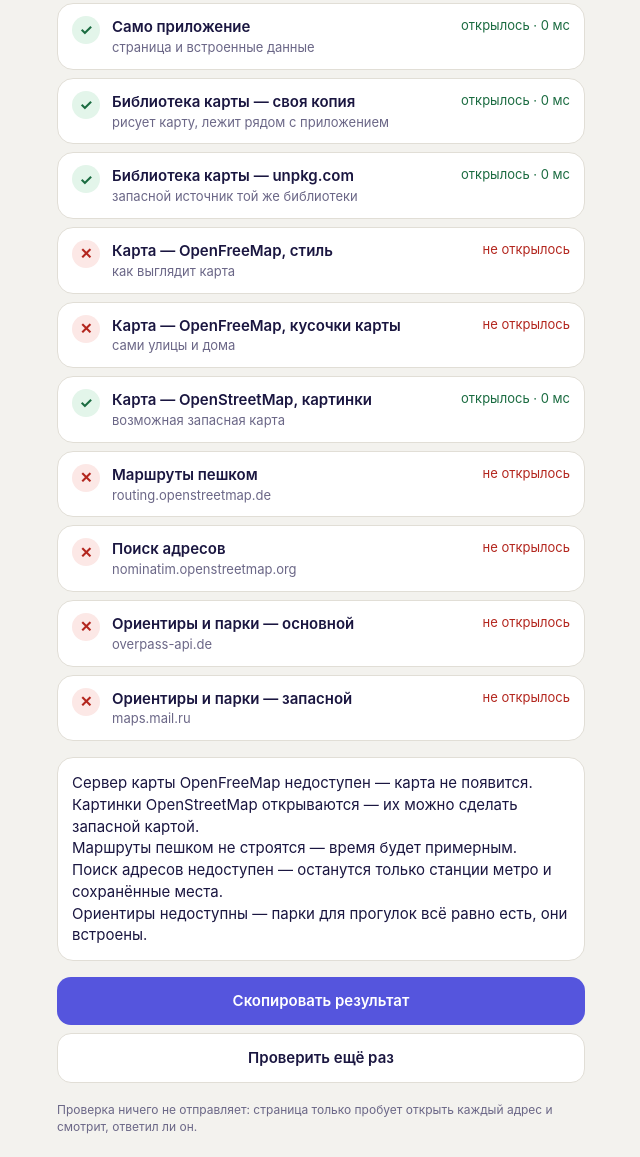
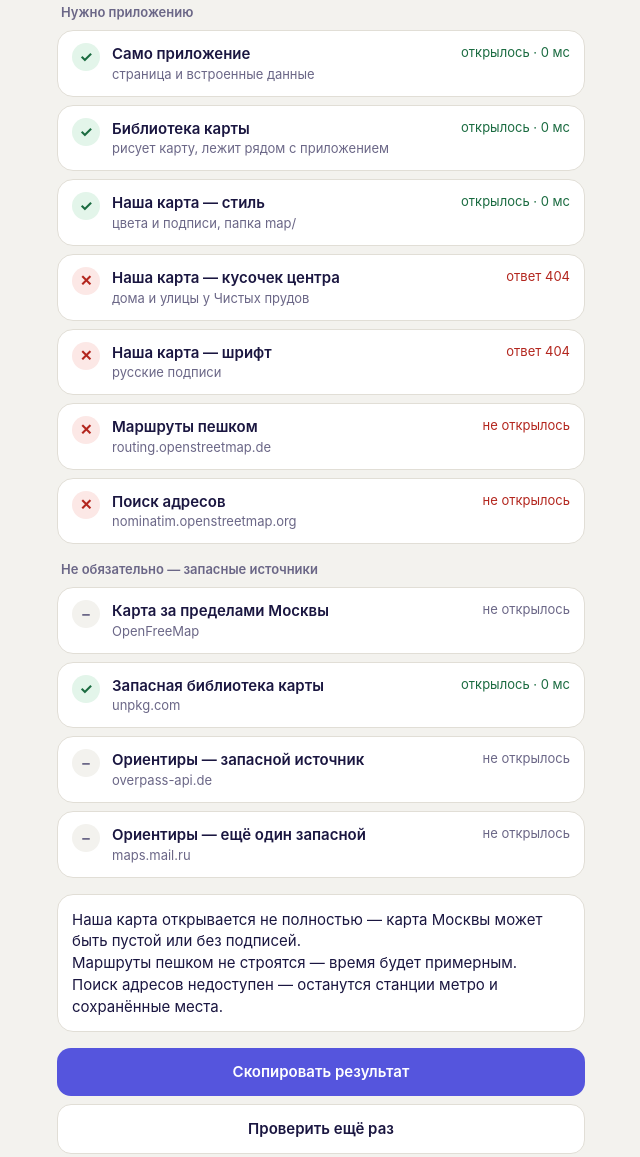
Before and after one commit to sputnik101/gis, a plain HTML site: page check.html in a window 1280 px wide. Shown: the part 123-1280 px from the top of the page, without its empty margins (319-959 px from the left). Drawn offline with nearby package versions, Linux system fonts and the light colour scheme; no server answers.

Commit message:
check.html: главное — своя карта, маршруты и поиск; запасные источники — «не обязательно»
Co-Authored-By: Claude Opus 5.5 <noreply@anthropic.com>
Claude-Session: https://claude.ai/code/session_01PURW8paFxrnES7TYCLwH7F

```diff
--- a/check.html
+++ b/check.html
@@ -19,6 +19,9 @@ h1{font-size:24px;margin:0 0 6px}
 .m{color:var(--muted);font-size:13px;overflow-wrap:anywhere}
 .st{margin-left:auto;flex:none;font-size:13px;color:var(--muted);text-align:right;white-space:nowrap}
 .ok .st{color:var(--ok)} .bad .st{color:var(--bad)}
+.opt .dot{background:var(--bg);color:var(--muted)} .opt .st{color:var(--muted)}
+.grp{font-size:13px;font-weight:600;color:var(--muted);margin:16px 4px 8px}
+.grp:first-child{margin-top:0}
 .sum{border-radius:16px;padding:14px;margin:16px 0;background:#fff;border:1px solid var(--line)}
 button{font:inherit;font-weight:600;border:0;border-radius:14px;padding:13px 18px;cursor:pointer}
 .main{background:var(--violet-btn);color:#fff;width:100%}
@@ -37,19 +40,20 @@ button{font:inherit;font-weight:600;border:0;border-radius:14px;padding:13px 18p
   <p class="foot">Проверка ничего не отправляет: страница только пробует открыть каждый адрес и смотрит, ответил ли он.</p>
 </main>
 <script>
-const VER = '0.5.1';
-// что проверяем: [название для человека, зачем это приложению, как проверять, адрес]
+let VER = '…';   // версия берётся из самого приложения (index.html), чтобы страница не отставала
+// что проверяем: [название, зачем это приложению, как проверять, адрес, обязательно ли]
 const CHECKS = [
-  ['Само приложение', 'страница и встроенные данные', 'fetch', 'index.html'],
-  ['Библиотека карты — своя копия', 'рисует карту, лежит рядом с приложением', 'fetch', 'vendor/maplibre-gl.js'],
-  ['Библиотека карты — unpkg.com', 'запасной источник той же библиотеки', 'fetch', 'https://unpkg.com/maplibre-gl@4.7.1/package.json'],
-  ['Карта — OpenFreeMap, стиль', 'как выглядит карта', 'fetch', 'https://tiles.openfreemap.org/styles/liberty'],
-  ['Карта — OpenFreeMap, кусочки карты', 'сами улицы и дома', 'fetch', 'https://tiles.openfreemap.org/planet'],
-  ['Карта — OpenStreetMap, картинки', 'возможная запасная карта', 'img', 'https://tile.openstreetmap.org/10/619/320.png'],
-  ['Маршруты пешком', 'routing.openstreetmap.de', 'fetch', 'https://routing.openstreetmap.de/routed-foot/route/v1/foot/37.6176,55.7558;37.6200,55.7570?overview=false'],
-  ['Поиск адресов', 'nominatim.openstreetmap.org', 'fetch', 'https://nominatim.openstreetmap.org/search?q=%D0%9C%D0%BE%D1%81%D0%BA%D0%B2%D0%B0&format=json&limit=1'],
-  ['Ориентиры и парки — основной', 'overpass-api.de', 'fetch', 'https://overpass-api.de/api/status'],
-  ['Ориентиры и парки — запасной', 'maps.mail.ru', 'fetch', 'https://maps.mail.ru/osm/tools/overpass/api/status'],
+  ['Само приложение', 'страница и встроенные данные', 'fetch', 'index.html', true],
+  ['Библиотека карты', 'рисует карту, лежит рядом с приложением', 'fetch', 'vendor/maplibre-gl.js', true],
+  ['Наша карта — стиль', 'цвета и подписи, папка map/', 'fetch', 'map/style.json', true],
+  ['Наша карта — кусочек центра', 'дома и улицы у Чистых прудов', 'fetch', 'map/tiles/14/9905/5121.pbf', true],
+  ['Наша карта — шрифт', 'русские подписи', 'fetch', 'map/fonts/Noto%20Sans%20Regular/1024-1279.pbf', true],
+  ['Маршруты пешком', 'routing.openstreetmap.de', 'fetch', 'https://routing.openstreetmap.de/routed-foot/route/v1/foot/37.6176,55.7558;37.6200,55.7570?overview=false', true],
+  ['Поиск адресов', 'nominatim.openstreetmap.org', 'fetch', 'https://nominatim.openstreetmap.org/search?q=%D0%9C%D0%BE%D1%81%D0%BA%D0%B2%D0%B0&format=json&limit=1', true],
+  ['Карта за пределами Москвы', 'OpenFreeMap', 'fetch', 'https://tiles.openfreemap.org/styles/liberty', false],
+  ['Запасная библиотека карты', 'unpkg.com', 'fetch', 'https://unpkg.com/maplibre-gl@4.7.1/package.json', false],
+  ['Ориентиры — запасной источник', 'overpass-api.de', 'fetch', 'https://overpass-api.de/api/status', false],
+  ['Ориентиры — ещё один запасной', 'maps.mail.ru', 'fetch', 'https://maps.mail.ru/osm/tools/overpass/api/status', false],
 ];
 const TIMEOUT = 8000;
 let results = [];
@@ -74,24 +78,23 @@ async function probe(kind, url){
 }
 
 function row(c, r){
-  const cls = !r ? '' : r.ok ? 'ok' : 'bad', mark = !r ? '…' : r.ok ? '✓' : '✕';
+  const cls = !r ? '' : r.ok ? 'ok' : c[4] ? 'bad' : 'opt', mark = !r ? '…' : r.ok ? '✓' : c[4] ? '✕' : '–';
   const st = !r ? 'проверяем' : r.ok ? 'открылось · ' + r.ms + ' мс' : r.why;
   return `<div class="row ${cls}"><div class="dot">${mark}</div><div><div class="t">${c[0]}</div><div class="m">${c[1]}</div></div><div class="st">${st}</div></div>`;
 }
-function draw(){ document.getElementById('list').innerHTML = CHECKS.map((c, i) => row(c, results[i])).join(''); }
+function draw(){ const h = t => `<div class="grp">${t}</div>`;
+  document.getElementById('list').innerHTML = h('Нужно приложению') + CHECKS.map((c, i) => c[4] ? row(c, results[i]) : '').join('')
+    + h('Не обязательно — запасные источники') + CHECKS.map((c, i) => c[4] ? '' : row(c, results[i])).join(''); }
 
 function summary(){
-  const bad = i => results[i] && !results[i].ok;
-  const lines = [];
+  const bad = i => results[i] && !results[i].ok, lines = [];
   if(bad(0)) lines.push('Не открывается даже само приложение — похоже, проблема с сетью целиком.');
   else{
-    const lib = !bad(1) || !bad(2), map = !bad(3) && !bad(4);
-    if(!lib) lines.push('Библиотека карты не загрузилась ни из одного места — карта не появится.');
-    if(!map) lines.push('Сервер карты OpenFreeMap недоступен — карта не появится.' + (bad(5) ? '' : ' Картинки OpenStreetMap открываются — их можно сделать запасной картой.'));
-    if(bad(6)) lines.push('Маршруты пешком не строятся — время будет примерным.');
-    if(bad(7)) lines.push('Поиск адресов недоступен — останутся только станции метро и сохранённые места.');
-    if(bad(8) && bad(9)) lines.push('Ориентиры недоступны — парки для прогулок всё равно есть, они встроены.');
-    if(!lines.length) lines.push('Всё открывается. Если карты всё равно нет — пришли скриншот экрана приложения.');
+    if(bad(1)) lines.push('Библиотека карты не загрузилась — карта не появится' + (bad(8) ? '.' : ', но запасная с unpkg.com открывается — карта должна появиться.'));
+    if(bad(2) || bad(3) || bad(4)) lines.push('Наша карта открывается не полностью — карта Москвы может быть пустой или без подписей.');
+    if(bad(5)) lines.push('Маршруты пешком не строятся — время будет примерным.');
+    if(bad(6)) lines.push('Поиск адресов недоступен — останутся станции метро и сохранённые места.');
+    if(!lines.length) lines.push('Всё нужное открывается: карта, маршруты и поиск должны работать.' + (bad(7) ? ' За пределами Москвы карты не будет — это нормально.' : ''));
   }
   document.getElementById('sum').innerHTML = lines.join('<br>');
 }
@@ -101,9 +104,10 @@ function report(){
   return ['Своя ГИС ' + VER + ' · проверка связи · ' + new Date().toLocaleString('ru-RU'),
     'Сеть: ' + (c.type || '—') + ' / ' + (c.effectiveType || '—') + (navigator.onLine ? '' : ' · браузер считает, что офлайн'),
     'Браузер: ' + navigator.userAgent, '',
-    ...CHECKS.map((ch, i) => { const r = results[i]; return (r && r.ok ? '✓ ' : '✕ ') + ch[0] + ' — ' + (r ? (r.ok ? r.ms + ' мс' + (r.blind ? ' (вслепую)' : '') : r.why) : '—'); })].join('\n');
+    ...CHECKS.map((ch, i) => { const r = results[i]; return (r && r.ok ? '✓ ' : ch[4] ? '✕ ' : '– ') + ch[0] + (ch[4] ? '' : ' (не обязательно)') + ' — ' + (r ? (r.ok ? r.ms + ' мс' + (r.blind ? ' (вслепую)' : '') : r.why) : '—'); })].join('\n');
 }
 
+fetch('index.html', { cache:'no-store' }).then(r => r.text()).then(t => { const m = t.match(/APP_VERSION = '([^']+)'/); if(m) VER = m[1]; }).catch(() => {});
 async function run(){
   results = []; draw(); document.getElementById('sum').textContent = 'Проверяем…'; document.getElementById('copy').disabled = true;
   await Promise.all(CHECKS.map(async (c, i) => { results[i] = await probe(c[2], c[3]); draw(); }));
```
Also changed, not shown: 1 other file.
